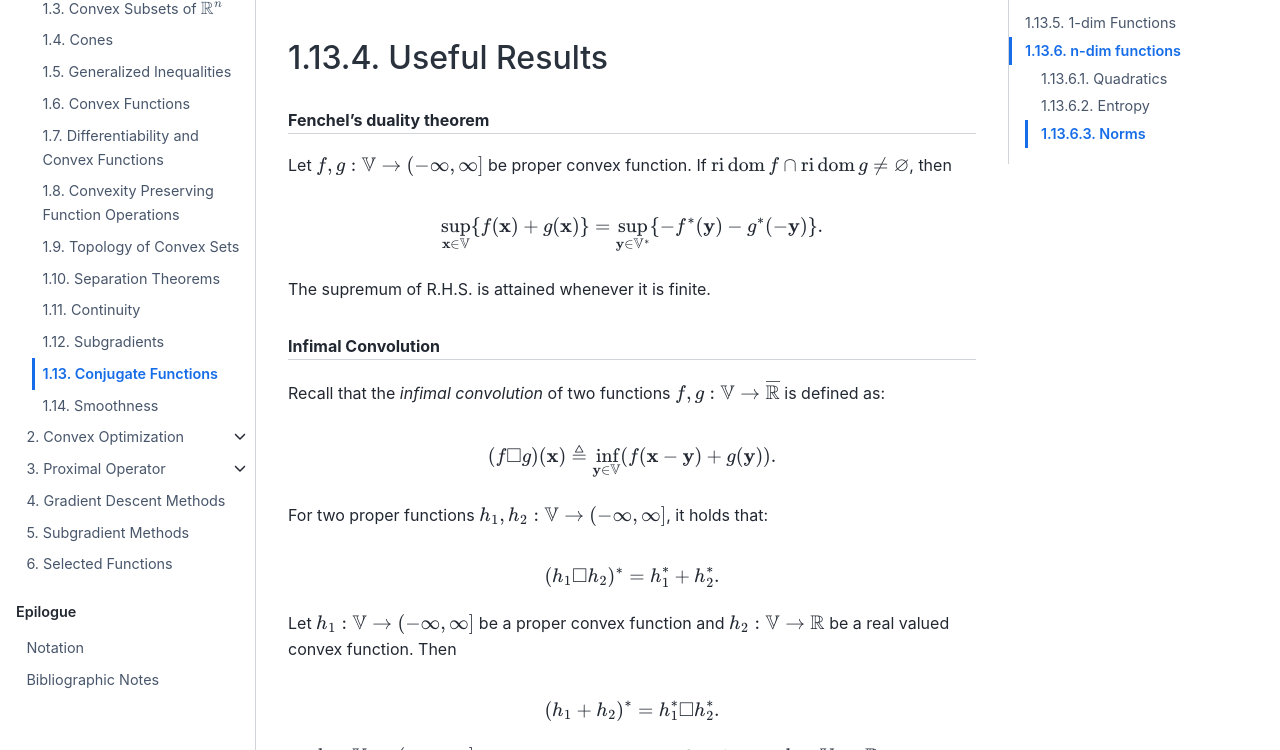
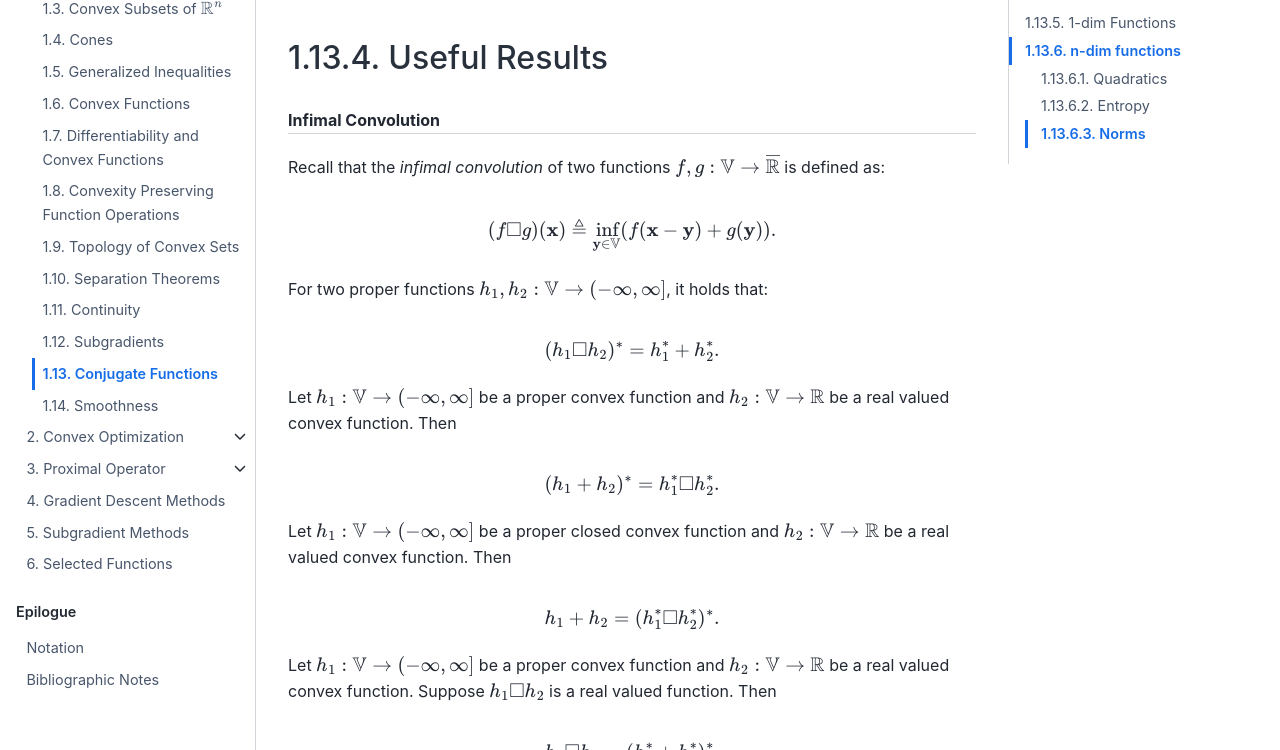
Before and after one commit to shailesh1729/tisp, a Jupyter Book: the page built from book/convex_sets/conjugate_functions.md, in a window 1280 px wide and 900 px high, scrolled down 3963 px, cut to the strip 150-900 px from the top of the window. Built offline with Jupyter Book 1.0.4 settings and Sphinx 7.4.7 and the Sphinx Book theme 1.1.4, drawn with Linux system fonts in a browser that asks for light colours.

Commit message:
Fenchel duality theorem

````diff
--- a/book/convex_sets/conjugate_functions.md
+++ b/book/convex_sets/conjugate_functions.md
@@ -681,19 +681,6 @@ $$
 
 ## Useful Results
 
-```{rubric} Fenchel's duality theorem
-```
-
-```{div}
-Let $f,g : \VV \to \RERL$ be proper convex function.
-If $\relint \dom f \cap \relint \dom g \neq \EmptySet$, then
-
-$$
-\underset{\bx \in \VV}{\sup} \{f(\bx) + g(\bx) \}
-= \underset{\by \in \VV^*}{\sup} \{ - f^*(\by) - g^*(-\by) \}.
-$$
-The supremum of R.H.S. is attained whenever it is finite.
-```
 
 ```{rubric} Infimal Convolution
 ```
````
Also changed, not shown: book/cvxopt/duality.md (+54 -0 lines).
